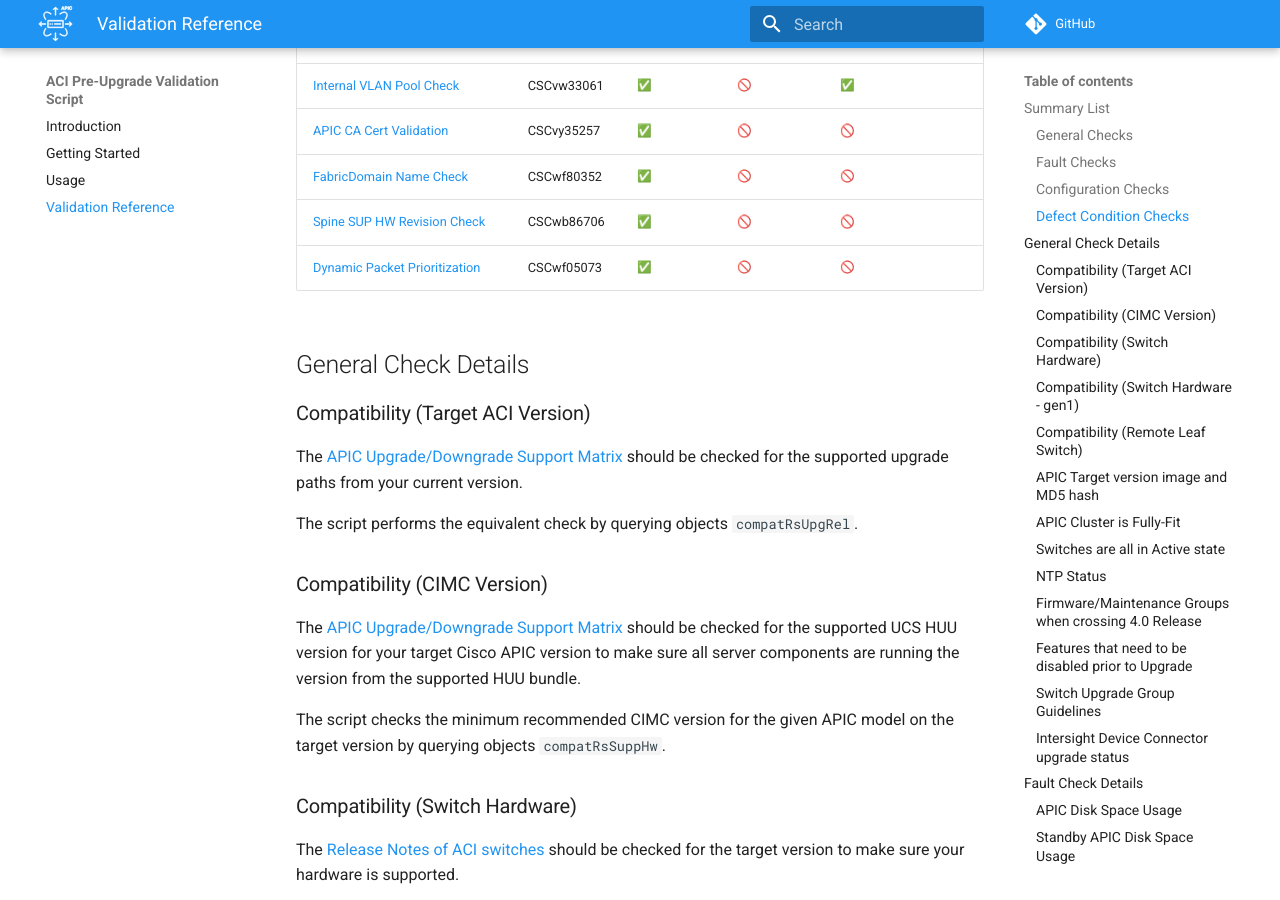
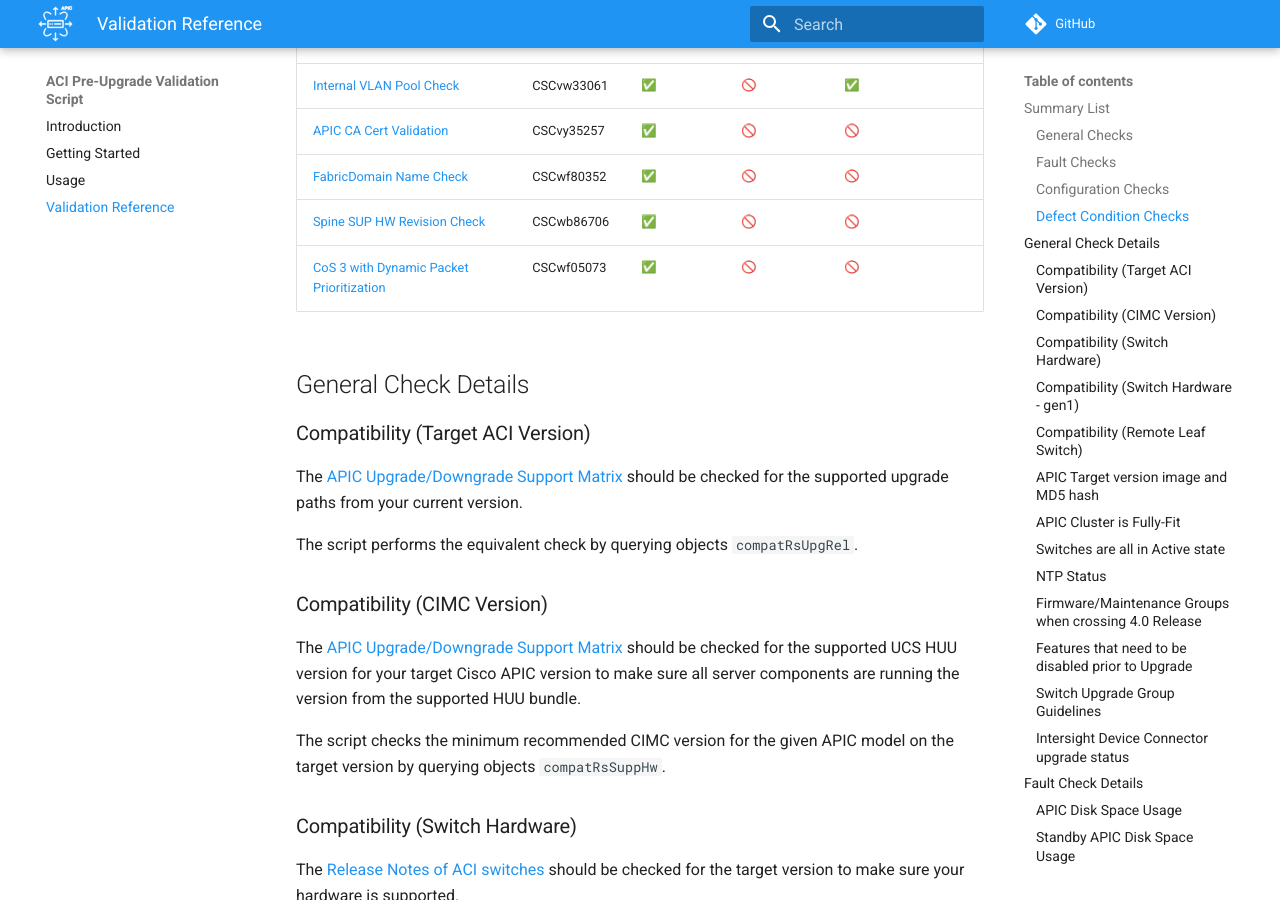
Before and after one commit to datacenter/ACI-Pre-Upgrade-Validation-Script, an MkDocs documentation site: the page built from docs/docs/validations.md, in a window 1280 px wide and 900 px high, scrolled down 3876 px. Built offline with MkDocs 1.6.1 and Material for MkDocs 9.7.7, drawn with Linux system fonts in a browser that asks for light colours; emoji names are drawn with the system emoji font; comment, search, counter and statistics services are not loaded.

Commit message:
Update docs/docs/validations.md
Co-authored-by: takishida <38262981+takishida@users.noreply.github.com>

```diff
--- a/docs/docs/validations.md
+++ b/docs/docs/validations.md
@@ -127,7 +127,7 @@
 [APIC CA Cert Validation][d7]                   | CSCvy35257   | :white_check_mark: | :no_entry_sign:           |:no_entry_sign:
 [FabricDomain Name Check][d8]                   | CSCwf80352   | :white_check_mark: | :no_entry_sign:           |:no_entry_sign:
 [Spine SUP HW Revision Check][d9]               | CSCwb86706   | :white_check_mark: | :no_entry_sign:           |:no_entry_sign:
-[Dynamic Packet Prioritization][d10]            | CSCwf05073   | :white_check_mark: | :no_entry_sign:           |:no_entry_sign:
+[CoS 3 with Dynamic Packet Prioritization][d10]            | CSCwf05073   | :white_check_mark: | :no_entry_sign:           |:no_entry_sign:
 
 [d1]: #ep-announce-compatibility
 [d2]: #eventmgr-db-size
```
